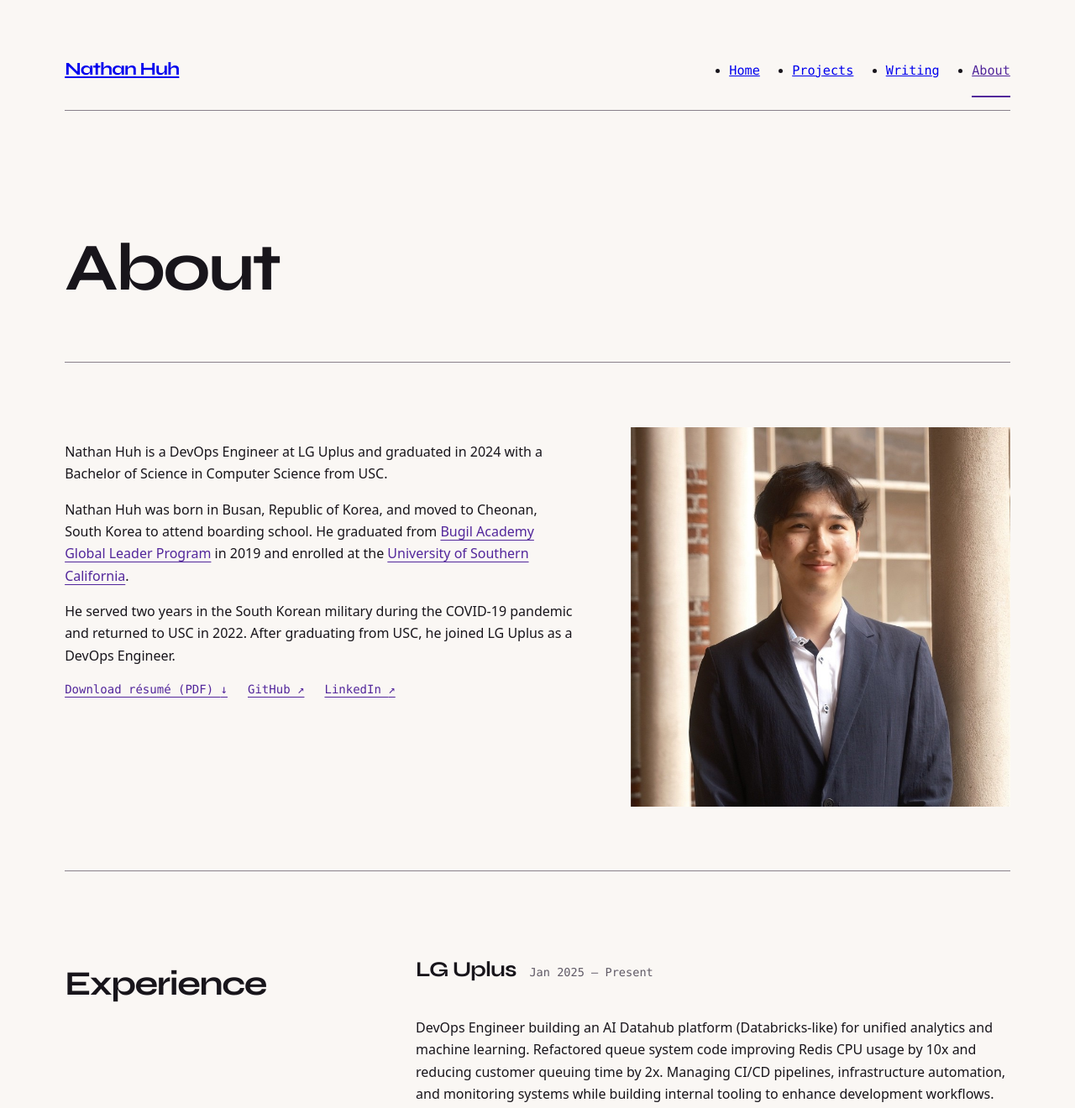
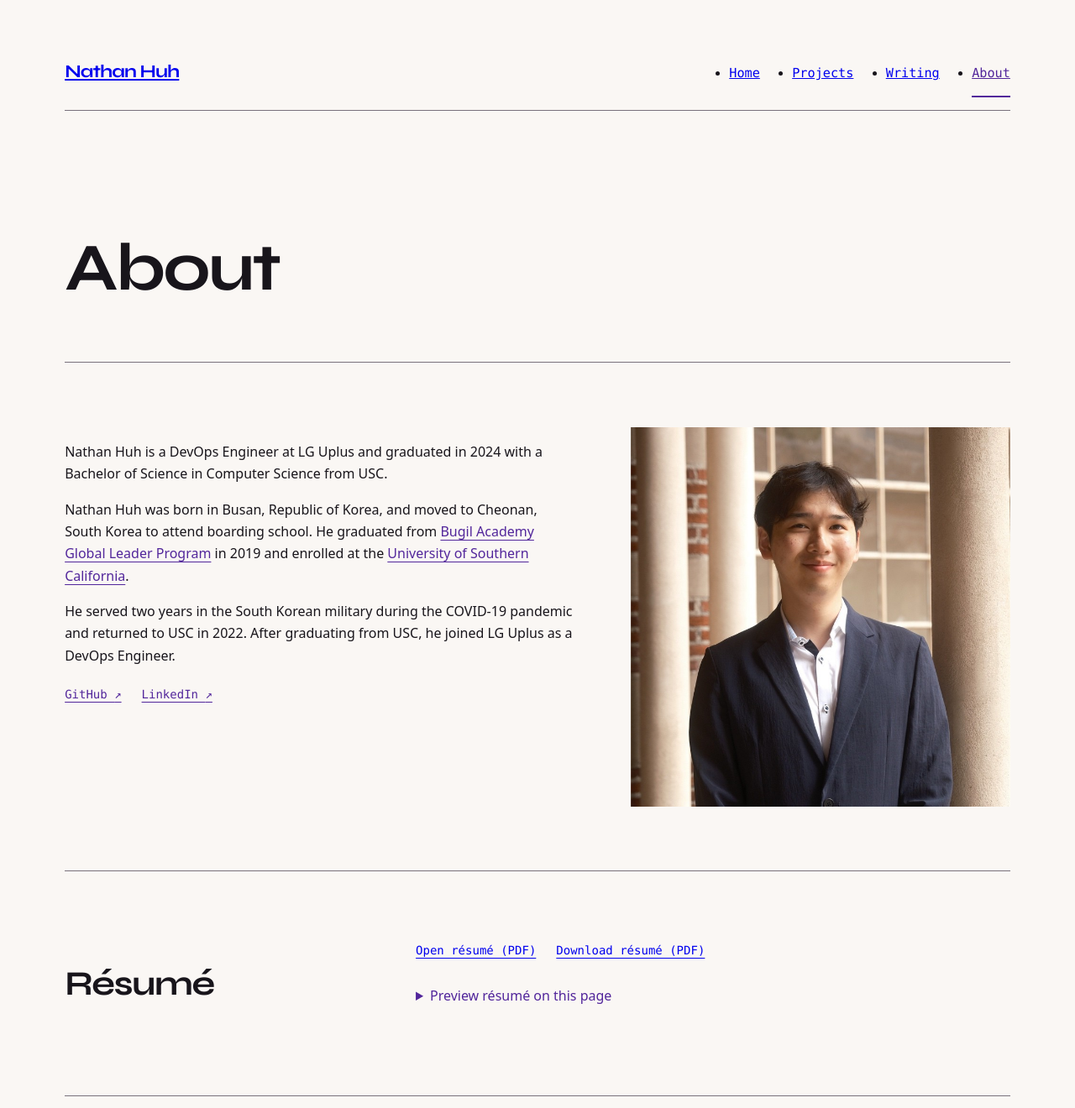
Before and after one commit to nathanhuh/nathanhuh.github.io, an Eleventy site: page src/profile.html in a window 1280 px wide. Shown: the top 1320 px of the page at 84% size. Built offline with nearby package versions, Linux system fonts and the light colour scheme; Eleventy itself is replaced by a stand-in of ours; files that its build step writes are made by us from their sources.

Commit message:
NAT-25 Improve accessibility and mobile layout (#11)

```diff
--- a/src/_includes/base.njk
+++ b/src/_includes/base.njk
@@ -7,14 +7,14 @@
     <title>{{ title | default("Nathan Huh - DevOps Engineer") }}</title>
     <meta name="description" content="{{ description | default("DevOps Engineer at LG Uplus, USC Computer Science graduate. Building reliable infrastructure at scale.") }}">
     <link rel="preload" href="/fonts/syne-latin.woff2" as="font" type="font/woff2" crossorigin>
-    <link rel="stylesheet" href="/style.css?v=nat-29">
+    <link rel="stylesheet" href="/style.css?v=nat-25">
 </head>
 
 <body>
     <a class="skip-link" href="#main-content">Skip to content</a>
     {% include "header.njk" %}
 
-    <main id="main-content">
+    <main id="main-content" tabindex="-1">
         {{ content | safe }}
     </main>
 
--- a/src/blog/index.njk
+++ b/src/blog/index.njk
@@ -19,7 +19,6 @@ description: Thoughts, experiences, and technical insights on software engineeri
             {% set postTags = post.data.tags %}
             {% include "post-meta.njk" %}
             {% if post.data.description %}<p class="muted">{{ post.data.description }}</p>{% endif %}
-            <a class="text-link" href="{{ post.url }}">Read more <span aria-hidden="true">↗</span></a>
         </article>
         {% else %}
         <p class="muted">No blog posts yet. Check back soon!</p>
--- a/src/profile.html
+++ b/src/profile.html
@@ -21,13 +21,26 @@ description: Learn more about Nathan Huh, DevOps Engineer at LG Uplus and USC Co
                 He served two years in the South Korean military during the COVID-19 pandemic and returned to USC in 2022.
                 After graduating from USC, he joined LG Uplus as a DevOps Engineer.
             </p>
-            <div class="link-list" id="resume">
-                <a class="text-link" href="/pdf/Namjun_Huh_Resume.pdf" download>Download résumé (PDF) <span aria-hidden="true">↓</span></a>
+            <div class="link-list">
                 {% include "profile-links.njk" %}
             </div>
         </div>
         <img src="/photo/photoNathanUSC.jpeg" alt="Photo of Nathan Huh" class="editorial-photo">
     </div>
+
+    <section class="section-rule detail-grid" id="resume">
+        <h2>Résumé</h2>
+        <div class="resume-options">
+            <div class="link-list">
+                <a href="/pdf/Namjun_Huh_Resume.pdf">Open résumé (PDF)</a>
+                <a href="/pdf/Namjun_Huh_Resume.pdf" download>Download résumé (PDF)</a>
+            </div>
+            <details class="resume-preview">
+                <summary>Preview résumé on this page</summary>
+                <iframe src="/pdf/Namjun_Huh_Resume.pdf" title="Nathan Huh’s résumé (PDF)" loading="lazy"></iframe>
+            </details>
+        </div>
+    </section>
 
     <section class="section-rule detail-grid" id="experience">
         <h2>Experience</h2>
--- a/src/style.css
+++ b/src/style.css
@@ -1,4 +1,4 @@
-@import "tailwindcss";
+@import "tailwindcss/preflight.css" layer(reset);
 
 @font-face {
     font-family: Syne;
@@ -11,8 +11,8 @@
     color-scheme: light;
     --paper: #faf7f4;
     --ink: #18151b;
-    --muted: #5f5965;
-    --rule: #89818b;
+    --muted: #514b58;
+    --rule: #79717c;
     --line: #d8d0d8;
     --violet: #52269b;
     --tint: #eee7f5;
@@ -36,16 +36,20 @@ main {
     min-width: 0;
 }
 
+main:focus-visible {
+    outline-offset: -2px;
+}
+
 h1, h2, h3, h4, h5, h6 {
     font-family: var(--display);
     font-weight: 700;
     line-height: 1.12;
     letter-spacing: -0.035em;
+    overflow-wrap: anywhere;
 }
 
 h1 {
     font-size: clamp(2.5rem, 7vw, 5rem);
-    overflow-wrap: anywhere;
 }
 
 h2 {
@@ -101,6 +105,11 @@ a:hover {
     letter-spacing: -0.04em;
 }
 
+.masthead > .wordmark {
+    display: block;
+    padding-block: 0.35rem;
+}
+
 .nav-links, .link-list, .tags {
     display: flex;
     flex-wrap: wrap;
@@ -114,12 +123,12 @@ a:hover {
 
 .nav-links a {
     display: block;
-    padding: 0.45rem 0 1.15rem;
+    padding: 0.65rem 0 0.95rem;
     border-bottom: 2px solid transparent;
 }
 
 .nav-links [aria-current] {
-    border-color: var(--violet);
+    border-color: currentColor;
     color: var(--violet);
 }
 
@@ -132,10 +141,6 @@ a:hover {
 
 .site-footer .wordmark {
     margin-bottom: 0.25rem;
-}
-
-.site-footer a {
-    overflow-wrap: anywhere;
 }
 
 .hero {
@@ -204,6 +209,7 @@ a:hover {
     padding-bottom: 0.65rem;
     border-bottom: 1px solid var(--line);
     font: 700 clamp(1.25rem, 2.35vw, 1.9rem)/1.3 var(--display);
+    overflow-wrap: anywhere;
 }
 
 .index-arrow, .text-link {
@@ -211,12 +217,12 @@ a:hover {
     font-family: var(--mono);
 }
 
-.text-link, .link-list a, .prose a {
+.text-link, .link-list a, .prose a, .post-list h2 a {
     text-decoration: underline;
     text-underline-offset: 0.25em;
 }
 
-.text-link:hover, .prose a:hover {
+.text-link:hover, .link-list a:hover, .prose a:hover, .post-list h2 a:hover {
     text-decoration-thickness: 2px;
 }
 
@@ -239,6 +245,23 @@ a:hover {
     grid-template-columns: minmax(0, 1fr) minmax(0, 2fr);
 }
 
+.resume-options > * + * {
+    margin-block-start: 1rem;
+}
+
+.resume-preview summary {
+    min-block-size: 2.75rem;
+    padding-block: 0.5rem;
+    color: var(--violet);
+    cursor: pointer;
+}
+
+.resume-preview iframe {
+    width: 100%;
+    height: clamp(28rem, 75vh, 54rem);
+    border: 1px solid var(--rule);
+}
+
 .editorial-photo {
     width: 100%;
     height: auto;
@@ -258,9 +281,15 @@ a:hover {
 }
 
 .link-list {
-    gap: 0.6rem 1.5rem;
+    gap: 0.25rem 1.5rem;
     font-family: var(--mono);
     font-size: 0.875rem;
+}
+
+.link-list a {
+    max-inline-size: 100%;
+    padding-block: 0.35rem;
+    overflow-wrap: anywhere;
 }
 
 .entry-heading, .entry-meta {
@@ -324,6 +353,7 @@ a:hover {
 
 .post-list article > .text-link {
     display: inline-block;
+    padding-block: 0.25rem;
 }
 
 .post-content {
@@ -350,8 +380,8 @@ a:hover {
     color: var(--violet);
 }
 
-.prose ul:not(.tags), .prose ol {
-    padding-left: 1.5em;
+.prose :where(ul:not(.tags), ol) {
+    padding-inline-start: 1.5em;
 }
 
 .prose ul:not(.tags) {
@@ -362,12 +392,8 @@ a:hover {
     list-style: decimal;
 }
 
-.prose li + li {
-    margin-top: 0.35em;
-}
-
-.prose .tags li {
-    margin-top: 0;
+.prose :where(ul:not(.tags), ol) > li + li {
+    margin-block-start: 0.35em;
 }
 
 .prose code {
@@ -421,7 +447,8 @@ a:hover {
     }
 
     .nav-links a {
-        padding-bottom: 0.75rem;
+        min-block-size: 2.75rem;
+        padding-block: 0.65rem;
     }
 
     .hero, .home-index, .about-grid, .detail-grid {
@@ -447,4 +474,16 @@ a:hover {
         border-top: 1px solid var(--line);
         border-left: 0;
     }
+
+    .resume-preview {
+        display: none;
+    }
 }
+
+@media (prefers-reduced-motion: reduce) {
+    *, *::before, *::after {
+        animation: none !important;
+        transition: none !important;
+        scroll-behavior: auto !important;
+    }
+}
```
Also changed, not shown: src/blog/my-first-blog-post.md (+1 -1 lines).
